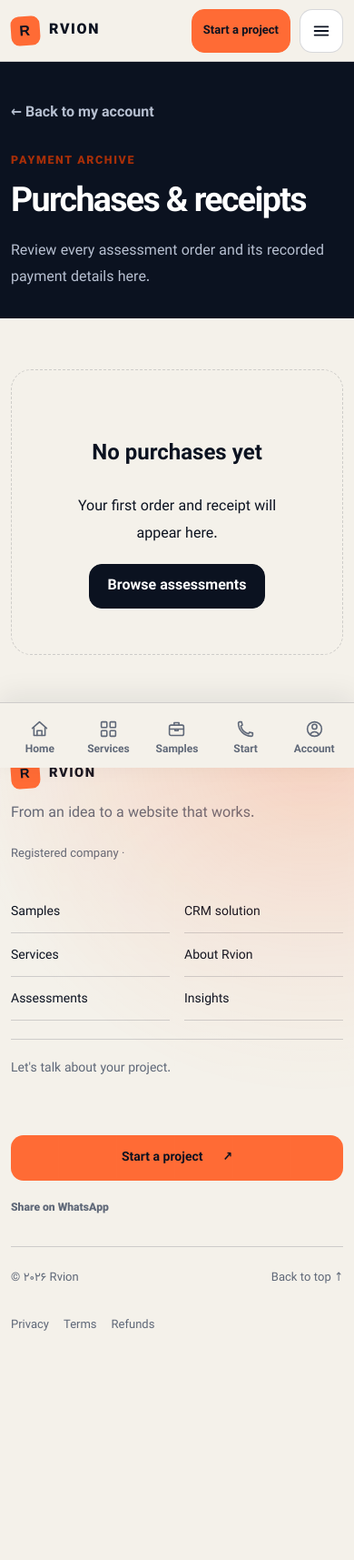
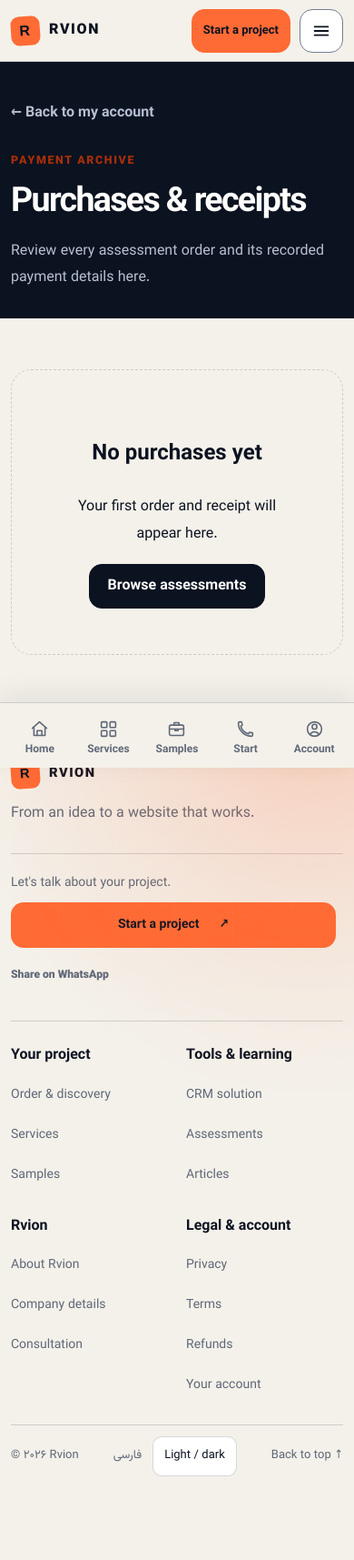
Before and after one commit to arvinyazdani/arvion, a Django app: template accounts/templates/accounts/orders_history.html in a window 390 px wide. Shown: the whole page at 91% size. Before the commit the page ends 1463 px from the top, so only its background shows below. Run offline with Django 5.2, Linux system fonts and the light colour scheme; the template is opened without the code that fills it, so the values that code supplies are empty; data comes from the database, SQL or seed files in the repository; parts of the project's set-up code (start-up, migrations or seed data) failed here and were passed over.

Commit message:
feat: unify public brand, mobile navigation and footer

```diff
--- a/core/static/core/css/footer-studio.css
+++ b/core/static/core/css/footer-studio.css
@@ -1,12 +1,17 @@
 /* Canonical public footer: compact, theme-aware, and useful on touch screens. */
 .site-footer.studio-footer{background:var(--surface-page);color:var(--text-primary);border-top:1px solid var(--border-default);padding:38px 0 22px;margin-top:40px}
-.footer-studio-top{display:grid;grid-template-columns:1.1fr 1fr .85fr;gap:48px;align-items:start}
+.footer-studio-top{display:flex;justify-content:space-between;gap:32px;align-items:start;padding-bottom:28px;border-bottom:1px solid var(--border-default)}
 .studio-footer .footer-logo{display:inline-flex;align-items:center;gap:10px;color:var(--text-primary);min-height:44px;font-size:.92rem;font-weight:900;letter-spacing:.1em}
 .studio-footer .footer-logo .brand-mark{box-shadow:none}
 .footer-studio-brand p{font-size:1rem;line-height:1.8;max-width:300px;color:var(--text-secondary);margin:14px 0 10px}
 .studio-footer .footer-company-link{font-size:.8125rem;color:var(--text-secondary);display:inline-flex;min-height:44px;align-items:center;overflow-wrap:anywhere}
-.footer-studio-nav{display:grid;grid-template-columns:1fr 1fr;gap:8px 22px}
-.footer-studio-nav a{font-size:.875rem;min-height:44px;display:flex;align-items:center;border-bottom:1px solid var(--border-default)}
+.footer-directory{display:grid;grid-template-columns:repeat(4,minmax(0,1fr));gap:24px;padding-top:24px}
+.footer-directory h2{font-size:1rem;margin:0 0 8px;line-height:1.7}
+.footer-directory a{display:flex;align-items:center;min-height:44px;font-size:.875rem;color:var(--text-secondary)}
+.footer-preferences{display:flex;gap:16px;align-items:center}
+.footer-preferences button{min-height:44px;padding:8px 12px;border:1px solid var(--border-default);border-radius:var(--radius-sm);font:inherit;background:var(--surface-card);color:var(--text-primary);cursor:pointer}
+.footer-preferences button:hover{border-color:var(--text-link)}
+.footer-preferences button:focus-visible{outline:3px solid var(--border-focus);outline-offset:3px}
 .footer-studio-contact{display:grid;justify-items:start;gap:8px;font-size:.875rem}
 .footer-studio-contact>span{color:var(--text-secondary);line-height:1.8}
 .studio-footer .footer-phone{display:inline-flex;align-items:center;color:var(--text-primary);font:700 1.125rem var(--font-family-latin);font-variant-numeric:tabular-nums;min-height:44px}
@@ -23,3 +28,4 @@
 @media(max-width:820px){.footer-studio-top{grid-template-columns:1fr 1fr;gap:24px}.footer-studio-contact{grid-column:1/-1;grid-template-columns:1fr auto;align-items:center}.footer-studio-contact .footer-primary-action{grid-row:1/3;grid-column:2}.footer-studio-contact .whatsapp-share{grid-column:1/-1}}
 @media(max-width:520px){.site-footer.studio-footer{padding:28px 0 20px;margin-top:24px}.footer-studio-top{grid-template-columns:1fr;gap:20px}.footer-studio-brand p{max-width:none;margin:8px 0}.footer-studio-nav{gap:4px 16px}.footer-studio-contact{grid-template-columns:1fr;gap:8px;border-top:1px solid var(--border-default);padding-top:20px}.footer-studio-contact>span{grid-column:1/-1}.footer-studio-contact .footer-primary-action{grid-row:auto;grid-column:1;width:100%;font-size:.875rem}.footer-studio-bottom{gap:8px;margin-top:20px;padding-top:12px}.footer-studio-bottom nav{order:3;width:100%;gap:16px}}
 @media(prefers-reduced-motion:reduce){.studio-footer a{transition:none}.studio-footer .footer-primary-action:hover{transform:none}}
+@media(max-width:820px){.footer-studio-top{display:grid;grid-template-columns:1fr}.footer-directory{grid-template-columns:repeat(2,minmax(0,1fr));gap:20px}.footer-studio-contact{grid-template-columns:1fr auto;width:100%}.footer-studio-contact .footer-primary-action{grid-column:1;grid-row:auto}.footer-studio-contact .footer-phone{grid-column:2}.footer-studio-bottom{align-items:center}.footer-preferences{gap:12px}}
--- a/core/static/core/css/public-shell.css
+++ b/core/static/core/css/public-shell.css
@@ -31,6 +31,9 @@
 [data-public-shell] .nav-preferences-panel :is(.nav-utility,.theme-toggle) {display:flex;align-items:center;justify-content:flex-start;width:100%;min-height:48px;padding:10px 12px;border:1px solid var(--border-default);border-radius:var(--radius-sm);background:var(--surface-card);color:var(--text-primary);font:inherit;gap:10px;margin:0}
 [data-public-shell] .nav-preferences-panel .theme-toggle span {display:inline}
 [data-public-shell] .nav-preferences-panel .sound-toggle {justify-content:flex-start}
+.menu-project {display:none}
+.brand-wordmark {font-weight:900;letter-spacing:.1em}
+.welcome-brand>.brand-wordmark {font-size:1.8rem}
 .nav-preferences-panel [data-sound-state] {margin-inline-start:auto;color:var(--text-secondary);font-size:.8125rem}
 .nav-preferences-panel :is(a,button):hover {background:var(--surface-subtle)}
 @media(min-width:821px) {
@@ -56,8 +59,14 @@
   [data-public-shell] .nav-wrap>.nav-cta {margin-inline-start:auto;padding:10px 12px;font-size:.8125rem}
   [data-public-shell] .nav-wrap>.nav-cta .ui-icon {display:none}
   [data-public-shell] .site-nav {inset:80px 14px auto;max-height:calc(100dvh - 104px - var(--mobile-tabbar-height) - env(safe-area-inset-bottom,0px));padding:16px;border-radius:var(--radius-lg);gap:16px}
-  [data-public-shell] .nav-primary {grid-template-columns:1fr;gap:8px}
-  [data-public-shell] .nav-primary>a {min-height:52px;font-size:1rem;background:var(--surface-subtle)}
+  [data-public-shell] .nav-primary {grid-template-columns:repeat(2,minmax(0,1fr));gap:8px}
+  [data-public-shell] .nav-primary>a {min-height:96px;white-space:normal;flex-direction:column;justify-content:center;text-align:center;gap:10px;font-size:.9375rem;background:var(--surface-subtle);border:1px solid var(--border-default)}
+  [data-public-shell] .nav-primary .ui-icon {width:26px;height:26px;color:var(--text-link)}
+  [data-public-shell] .site-nav .menu-project {display:flex;align-items:center;justify-content:space-between;min-height:52px;padding:12px 18px;border-radius:var(--radius-md);background:var(--action-brand-bg);color:var(--action-brand-text);font-weight:700}
+  [data-public-shell] .site-nav .menu-project:hover {background:var(--action-brand-bg-hover)}
+  [data-public-shell] .menu-button {border:1px solid var(--border-strong);background:var(--surface-card);color:var(--text-primary);border-radius:var(--radius-md);cursor:pointer}
+  [data-public-shell] .menu-button:hover {background:var(--surface-subtle);border-color:var(--text-link)}
+  [data-public-shell].menu-open .mobile-tabbar {visibility:hidden;pointer-events:none}
   [data-public-shell] .nav-utilities {grid-template-columns:1fr 1fr;gap:8px;padding-top:16px}
   [data-public-shell] .nav-utilities>.nav-utility {grid-column:auto;font-size:.875rem;border:1px solid var(--border-default)}
   [data-public-shell] .nav-preferences {grid-column:1/-1}
--- a/core/static/core/js/site-shell.js
+++ b/core/static/core/js/site-shell.js
@@ -34,7 +34,13 @@
   if (menuButton && nav && scrim) {
     const menuBackground = [...document.querySelectorAll("main,.mobile-tabbar,.site-footer")];
     const setMenuBackgroundInert = inert => menuBackground.forEach(item => item.toggleAttribute("inert", inert));
+    let menuFocusFrame = 0;
+    const focusMenu = () => {
+      if (nav.classList.contains("is-open") && document.activeElement === menuButton) nav.querySelector("a")?.focus();
+    };
+    nav.addEventListener("transitionend", focusMenu);
     const closeMenu = (restoreFocus = false) => {
+      window.cancelAnimationFrame(menuFocusFrame);
       closePreferences();
       nav.classList.remove("is-open");
       menuButton.classList.remove("is-open");
@@ -53,7 +59,8 @@
       menuButton.setAttribute("aria-label", menuButton.dataset.closeLabel);
       document.body.classList.add("menu-open");
       setMenuBackgroundInert(true);
-      nav.querySelector("a")?.focus();
+      // Wait for the visibility rule to apply before focusing the opened menu.
+      menuFocusFrame = window.requestAnimationFrame(focusMenu);
     };
 
     menuButton.addEventListener("click", () => menuButton.getAttribute("aria-expanded") === "true" ? closeMenu() : openMenu());
--- a/core/templates/core/_entry_scene.html
+++ b/core/templates/core/_entry_scene.html
@@ -44,7 +44,7 @@
  <svg class="grain" aria-hidden="true"><filter id="rvion-entry-nz"><feTurbulence type="fractalNoise" baseFrequency=".9" numOctaves="2" stitchTiles="stitch"/></filter><rect width="100%" height="100%" filter="url(#rvion-entry-nz)"/></svg>
  <div class="cap" data-entry-id="cap" aria-live="polite"></div>
  <div class="final" data-entry-id="final"><div class="fin-in">
-   <span class="logo"><i></i>RVION</span>
+   <span class="logo">{% include 'core/includes/brand.html' %}</span>
    <h2><span>{% translate "Where shall we start?" %}</span></h2>
    <p><span>{% translate "Pick one; the next step continues from here." %}</span></p>
    <div class="paths">
--- a/core/templates/core/_route_loader.html
+++ b/core/templates/core/_route_loader.html
@@ -2,8 +2,7 @@
   <div class="welcome-orbit orbit-one" aria-hidden="true"></div>
   <div class="welcome-orbit orbit-two" aria-hidden="true"></div>
   <div class="welcome-brand">
-    <span class="welcome-mark" aria-hidden="true">R</span>
-    <strong>RVION</strong>
+    {% include 'core/includes/brand.html' with mark_class='welcome-mark' %}
     <small>{% if lang == 'en' or request.LANGUAGE_CODE == 'en' %}Preparing the next step{% else %}در حال آماده‌سازی مرحله بعد{% endif %}</small>
   </div>
   <div class="welcome-progress" aria-hidden="true"><span></span></div>
--- a/core/templates/core/base.html
+++ b/core/templates/core/base.html
@@ -38,11 +38,11 @@
   <link rel="stylesheet" href="{% static 'core/css/tokens.css' %}?v=5">
   <link rel="stylesheet" href="{% static 'core/css/site.css' %}?v=41">
   <link rel="stylesheet" href="{% static 'core/css/components.css' %}?v=8">
-  <link rel="stylesheet" href="{% static 'core/css/public-shell.css' %}?v=2">
-  <link rel="stylesheet" href="{% static 'core/css/footer-studio.css' %}?v=2">
+  <link rel="stylesheet" href="{% static 'core/css/public-shell.css' %}?v=3">
+  <link rel="stylesheet" href="{% static 'core/css/footer-studio.css' %}?v=3">
   <link rel="stylesheet" href="{% static 'core/css/order-flow.css' %}?v=2">
   <script src="{% static 'core/js/persian-ui.js' %}?v=4" defer></script>
-  <script src="{% static 'core/js/site-shell.js' %}?v=13" defer></script>
+  <script src="{% static 'core/js/site-shell.js' %}?v=14" defer></script>
   <script src="{% static 'core/js/pull-to-refresh.js' %}?v=1" defer></script>
   <script src="{% static 'core/js/error-report.js' %}?v=2" defer></script>
   <script src="{% static 'core/js/theme-toggle.js' %}?v=2" defer></script>
@@ -59,7 +59,7 @@
   <header class="site-header">
     <div class="shell nav-wrap">
       <a class="brand" href="{% url 'home' %}" aria-label="{% if lang == 'fa' %}صفحه اصلی آرویون{% else %}Rvion home{% endif %}">
-        <span class="brand-mark">R</span><span>RVION</span>
+        {% include 'core/includes/brand.html' %}
       </a>
       <button class="menu-button" type="button" aria-expanded="false" aria-controls="site-nav" aria-label="{% if lang == 'fa' %}بازکردن منو{% else %}Open menu{% endif %}" data-open-label="{% if lang == 'fa' %}بازکردن منو{% else %}Open menu{% endif %}" data-close-label="{% if lang == 'fa' %}بستن منو{% else %}Close menu{% endif %}">
         <svg class="ui-icon menu-icon-open" aria-hidden="true" focusable="false"><use href="{% static 'core/icons/ui-sprite.svg' %}#menu"></use></svg>
@@ -85,6 +85,7 @@
             </div>
           </details>
         </div>
+        <a class="menu-project" href="{% url 'project_start' %}">{% if lang == 'fa' %}شروع پروژه{% else %}Start a project{% endif %}<span aria-hidden="true">↗</span></a>
       </nav>
       <a class="nav-cta" href="{% url 'project_start' %}"{% if request.resolver_match.url_name == 'project_start' %} aria-current="page"{% endif %}><span>{% if lang == 'fa' %}شروع پروژه{% else %}Start a project{% endif %}</span><svg class="ui-icon" aria-hidden="true"><use href="{% static 'core/icons/ui-sprite.svg' %}#arrow"></use></svg></a>
       <button class="nav-scrim" type="button" tabindex="-1" aria-hidden="true"></button>
@@ -104,7 +105,7 @@
     <button class="install-backdrop" type="button" data-install-close tabindex="-1" aria-hidden="true"></button>
     <section class="install-sheet" role="dialog" aria-modal="true" aria-labelledby="install-title" aria-describedby="install-description">
       <button class="install-close" type="button" data-install-close aria-label="{% if lang == 'fa' %}بستن{% else %}Close{% endif %}">×</button>
-      <header class="install-head"><span class="install-logo">R</span><div><span class="install-kicker" data-device-label>{% if lang == 'fa' %}وب‌اپ آرویون{% else %}RVION WEB APP{% endif %}</span><h2 id="install-title">{% if lang == 'fa' %}آرویون همیشه در دسترس{% else %}Keep Rvion within reach{% endif %}</h2><p id="install-description">{% if lang == 'fa' %}بدون دانلود از فروشگاه؛ سایت را مثل یک اپ مستقل، سریع و تمام‌صفحه باز کنید.{% else %}No app store required—open the site quickly as a standalone, full-screen app.{% endif %}</p></div></header>
+      <header class="install-head">{% include 'core/includes/brand.html' with mark_class='install-logo' mark_only=True %}<div><span class="install-kicker" data-device-label>{% if lang == 'fa' %}وب‌اپ آرویون{% else %}RVION WEB APP{% endif %}</span><h2 id="install-title">{% if lang == 'fa' %}آرویون همیشه در دسترس{% else %}Keep Rvion within reach{% endif %}</h2><p id="install-description">{% if lang == 'fa' %}بدون دانلود از فروشگاه؛ سایت را مثل یک اپ مستقل، سریع و تمام‌صفحه باز کنید.{% else %}No app store required—open the site quickly as a standalone, full-screen app.{% endif %}</p></div></header>
       <div class="install-panel" data-install-panel="ios" hidden>
         <ol><li><b>{% if lang == 'fa' %}۱{% else %}1{% endif %}</b><span>{% if lang == 'fa' %}در نوار Safari روی دکمه <strong>اشتراک‌گذاری</strong> بزنید.<i class="share-symbol" aria-hidden="true">↑</i>{% else %}Tap Safari's <strong>Share</strong> button.<i class="share-symbol" aria-hidden="true">↑</i>{% endif %}</span></li><li><b>{% if lang == 'fa' %}۲{% else %}2{% endif %}</b><span>{% if lang == 'fa' %}گزینه <strong>افزودن به صفحه اصلی</strong> را انتخاب کنید.{% else %}Choose <strong>Add to Home Screen</strong>.{% endif %}</span></li><li><b>{% if lang == 'fa' %}۳{% else %}3{% endif %}</b><span>{% if lang == 'fa' %}بالای صفحه روی <strong>افزودن</strong> بزنید.{% else %}Confirm with <strong>Add</strong>.{% endif %}</span></li></ol>
         <p class="install-browser-note" data-ios-browser-note hidden>{% if lang == 'fa' %}برای افزودن روی آیفون، ابتدا این صفحه را در Safari باز کنید.{% else %}Open this page in Safari first to add it on iPhone.{% endif %}</p>
--- /dev/null
+++ b/core/templates/core/includes/brand.html
@@ -0,0 +1,2 @@
+{# Visual brand only; the caller owns its link, accessible name and layout. #}
+<span class="{{ mark_class|default:'brand-mark' }}" aria-hidden="true">R</span>{% if not mark_only %}<span class="brand-wordmark" dir="ltr">RVION</span>{% endif %}
--- a/core/templates/core/includes/footer.html
+++ b/core/templates/core/includes/footer.html
@@ -1,11 +1,18 @@
-{% load static %}
+{% load order_ui %}
+{% with footer_phone=company.phone|public_phone %}
 <footer class="site-footer studio-footer">
   <div class="shell footer-frame">
     <div class="footer-studio-top">
-      <div class="footer-studio-brand"><a class="footer-logo" href="{% url 'home' %}" aria-label="{% if lang == 'fa' %}صفحه اصلی آرویون{% else %}Rvion home{% endif %}"><span class="brand-mark">R</span><span>RVION</span></a><p>{% if lang == 'fa' %}از یک ایده، به سایتی برای کار واقعی.{% else %}From an idea to a website that works.{% endif %}</p><a class="footer-company-link" href="{% url 'company_info' %}">{% if lang == 'fa' %}شرکت ثبت‌شده · شناسه ملی {{ company.national_id }}{% else %}Registered company · {{ company.national_id }}{% endif %}</a></div>
-      <nav class="footer-studio-nav" aria-label="{% if lang == 'fa' %}دسترسی‌های فوتر{% else %}Footer navigation{% endif %}"><a href="{% url 'projects:demo_gallery' %}">{% if lang == 'fa' %}نمونه‌ها{% else %}Samples{% endif %}</a><a href="{% url 'crm_product' %}">{% if lang == 'fa' %}راهکار CRM{% else %}CRM solution{% endif %}</a><a href="{% url 'services:list' %}">{% if lang == 'fa' %}خدمات{% else %}Services{% endif %}</a><a href="{% url 'about' %}">{% if lang == 'fa' %}درباره آرویون{% else %}About Rvion{% endif %}</a><a href="{% url 'assessments:list' %}">{% if lang == 'fa' %}آزمون‌ها{% else %}Assessments{% endif %}</a><a href="{% url 'blog:list' %}">{% if lang == 'fa' %}دیدگاه‌ها{% else %}Insights{% endif %}</a></nav>
-      <div class="footer-studio-contact"><span>{% if lang == 'fa' %}بیایید درباره پروژه‌تان صحبت کنیم.{% else %}Let's talk about your project.{% endif %}</span><a class="footer-phone" dir="ltr" href="tel:+989333021100">{{ company.phone }}</a><a class="footer-primary-action" href="{% url 'project_start' %}">{% if lang == 'fa' %}شروع پروژه{% else %}Start a project{% endif %}<span aria-hidden="true">↗</span></a>{% if show_whatsapp_share %}<a class="whatsapp-share" href="{{ whatsapp_share_url }}" target="_blank" rel="noopener noreferrer">{% if lang == 'fa' %}اشتراک در واتساپ{% else %}Share on WhatsApp{% endif %}</a>{% endif %}</div>
+      <div class="footer-studio-brand"><a class="footer-logo" href="{% url 'home' %}" aria-label="{% if lang == 'fa' %}صفحه اصلی آرویون{% else %}Rvion home{% endif %}">{% include 'core/includes/brand.html' %}</a><p>{% if lang == 'fa' %}از یک ایده، به سایتی برای کار واقعی.{% else %}From an idea to a website that works.{% endif %}</p>{% if company.national_id %}<a class="footer-company-link" href="{% url 'company_info' %}">{% if lang == 'fa' %}شرکت ثبت‌شده · شناسه ملی {{ company.national_id }}{% else %}Registered company · {{ company.national_id }}{% endif %}</a>{% endif %}</div>
+<div class="footer-studio-contact"><span>{% if lang == 'fa' %}بیایید درباره پروژه‌تان صحبت کنیم.{% else %}Let's talk about your project.{% endif %}</span>{% if footer_phone %}<a class="footer-phone" dir="ltr" href="tel:{{ footer_phone }}">{{ company.phone }}</a>{% endif %}<a class="footer-primary-action" href="{% url 'project_start' %}">{% if lang == 'fa' %}شروع پروژه{% else %}Start a project{% endif %}<span aria-hidden="true">↗</span></a>{% if show_whatsapp_share %}<a class="whatsapp-share" href="{{ whatsapp_share_url }}" target="_blank" rel="noopener noreferrer">{% if lang == 'fa' %}اشتراک در واتساپ{% else %}Share on WhatsApp{% endif %}</a>{% endif %}</div>
     </div>
-    <div class="footer-studio-bottom"><span>© {% now "Y" %} Rvion</span><nav aria-label="{% if lang == 'fa' %}اسناد حقوقی{% else %}Legal links{% endif %}"><a href="{% url 'privacy' %}">{% if lang == 'fa' %}حریم خصوصی{% else %}Privacy{% endif %}</a><a href="{% url 'service_terms' %}">{% if lang == 'fa' %}شرایط خدمات{% else %}Terms{% endif %}</a><a href="{% url 'refund_policy' %}">{% if lang == 'fa' %}بازپرداخت{% else %}Refunds{% endif %}</a></nav><a href="#main">{% if lang == 'fa' %}بازگشت به بالا{% else %}Back to top{% endif %} ↑</a></div>
+    <nav class="footer-directory" aria-label="{% if lang == 'fa' %}دسترسی‌های فوتر{% else %}Footer navigation{% endif %}">
+      <div><h2>{% if lang == 'fa' %}پروژه شما{% else %}Your project{% endif %}</h2><a href="{% url 'project_start' %}">{% if lang == 'fa' %}سفارش و نیازسنجی{% else %}Order & discovery{% endif %}</a><a href="{% url 'services:list' %}">{% if lang == 'fa' %}خدمات{% else %}Services{% endif %}</a><a href="{% url 'projects:demo_gallery' %}">{% if lang == 'fa' %}نمونه‌ها{% else %}Samples{% endif %}</a></div>
+      <div><h2>{% if lang == 'fa' %}ابزار و یادگیری{% else %}Tools & learning{% endif %}</h2><a href="{% url 'crm_product' %}">{% if lang == 'fa' %}راهکار CRM{% else %}CRM solution{% endif %}</a><a href="{% url 'assessments:list' %}">{% if lang == 'fa' %}آزمون‌ها{% else %}Assessments{% endif %}</a><a href="{% url 'blog:list' %}">{% if lang == 'fa' %}مقاله‌ها{% else %}Articles{% endif %}</a></div>
+      <div><h2>{% if lang == 'fa' %}آرویون{% else %}Rvion{% endif %}</h2><a href="{% url 'about' %}">{% if lang == 'fa' %}درباره آرویون{% else %}About Rvion{% endif %}</a><a href="{% url 'company_info' %}">{% if lang == 'fa' %}اطلاعات شرکت{% else %}Company details{% endif %}</a><a href="{% order_entry %}?consult=1">{% if lang == 'fa' %}مشاوره{% else %}Consultation{% endif %}</a></div>
+      <div><h2>{% if lang == 'fa' %}حقوق و حساب{% else %}Legal & account{% endif %}</h2><a href="{% url 'privacy' %}">{% if lang == 'fa' %}حریم خصوصی{% else %}Privacy{% endif %}</a><a href="{% url 'service_terms' %}">{% if lang == 'fa' %}شرایط خدمات{% else %}Terms{% endif %}</a><a href="{% url 'refund_policy' %}">{% if lang == 'fa' %}بازپرداخت{% else %}Refunds{% endif %}</a><a href="{% if request.user.is_authenticated %}{% url 'accounts:dashboard' %}{% else %}{% url 'accounts:login' %}{% endif %}">{% if lang == 'fa' %}حساب کاربری{% else %}Your account{% endif %}</a></div>
+    </nav>
+    <div class="footer-studio-bottom"><span>© {% now "Y" %} Rvion</span><div class="footer-preferences"><a href="{{ language_switch_url }}" hreflang="{% if lang == 'fa' %}en{% else %}fa{% endif %}">{% if lang == 'fa' %}English{% else %}فارسی{% endif %}</a><button type="button" data-theme-toggle>{% if lang == 'fa' %}روشن / تیره{% else %}Light / dark{% endif %}</button></div><a href="#main">{% if lang == 'fa' %}بازگشت به بالا{% else %}Back to top{% endif %} ↑</a></div>
   </div>
 </footer>
+{% endwith %}
--- a/core/templatetags/order_ui.py
+++ b/core/templatetags/order_ui.py
@@ -1,4 +1,6 @@
 from urllib.parse import urlencode
+import re
+import unicodedata
 
 from django import template
 from django.urls import reverse
@@ -6,6 +8,18 @@
 from core.order_paths import parse_choices, start_url, ADDONS
 
 register = template.Library()
+
+
+@register.filter
+def public_phone(value):
+    """A safe tel target for an existing public mobile or landline number."""
+    mobile = order_phone(value)
+    if mobile:
+        return mobile
+    text = str(value or "").strip()
+    text = "".join(str(unicodedata.digit(char)) if char.isdecimal() else char for char in text)
+    text = re.sub(r"[\s()\-]", "", text)
+    return text if re.fullmatch(r"\+?[0-9]{7,15}", text) else ""
 
 
 @register.filter
```
Also changed, not shown: core/test_order_ui.py (+7 -1 lines), .ai/project/CURRENT_STATE.md.
